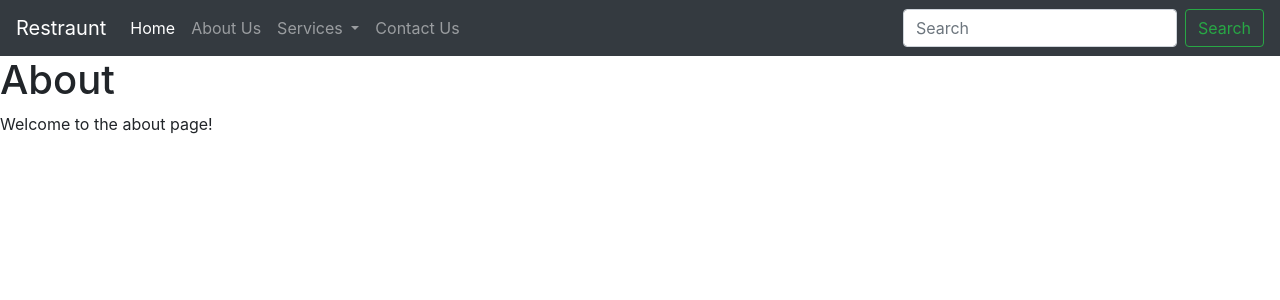
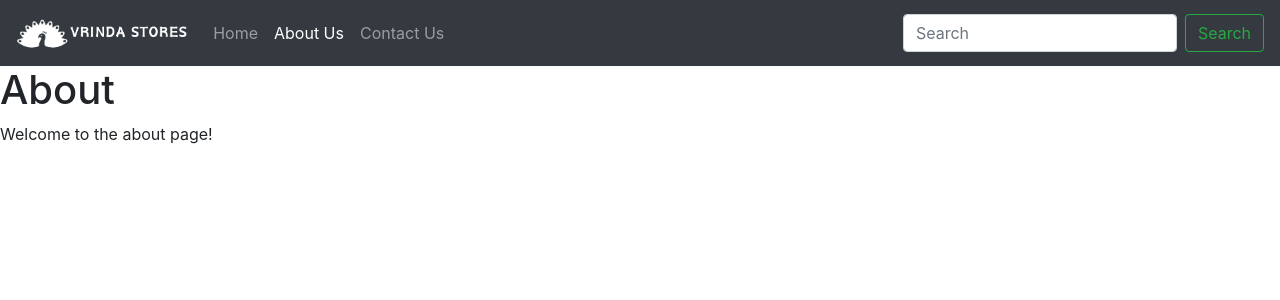
Before and after one commit to TheKaushikGoswami/Django-Website, a Django app: page /about in a window 1280 px wide. Shown: the top 300 px of the page. Run offline with Django 5.2, Linux system fonts and the light colour scheme.

Commit message:
Edit: base & other pages

```diff
--- a/First/templates/about.html
+++ b/First/templates/about.html
@@ -6,3 +6,5 @@
     <h1>About</h1>
     <p> Welcome to the about page!</p>
 {% endblock %}
+
+{% block status1 %}active{% endblock status1 %}
--- a/First/templates/base.html
+++ b/First/templates/base.html
@@ -28,31 +28,22 @@
 
 
     <nav class="navbar navbar-expand-lg navbar-dark bg-dark">
-    <a class="navbar-brand" href="#">Restraunt</a>
+    <a class="navbar-brand" href="#">
+        <img src="./static/img/logo.png" height="40" class="d-inline-block align-top" alt="">
+    </a>
     <button class="navbar-toggler" type="button" data-toggle="collapse" data-target="#navbarSupportedContent" aria-controls="navbarSupportedContent" aria-expanded="false" aria-label="Toggle navigation">
         <span class="navbar-toggler-icon"></span>
     </button>
 
     <div class="collapse navbar-collapse" id="navbarSupportedContent">
         <ul class="navbar-nav mr-auto">
-        <li class="nav-item active">
-            <a class="nav-link" href="/">Home <span class="sr-only">(current)</span></a>
+        <li class="nav-item {% block status %}{% endblock status %}">
+            <a class="nav-link" href="/">Home</a>
         </li>
-        <li class="nav-item">
+        <li class="nav-item {% block status1 %}{% endblock status1 %}">
             <a class="nav-link" href="/about">About Us</a>
         </li>
-        <li class="nav-item dropdown">
-            <a class="nav-link dropdown-toggle" href="/services" role="button" data-toggle="dropdown" aria-expanded="false">
-            Services
-            </a>
-            <div class="dropdown-menu">
-            <a class="dropdown-item" href="#">1st item</a>
-            <a class="dropdown-item" href="#">2nd item</a>
-            <div class="dropdown-divider"></div>
-            <a class="dropdown-item" href="#">Nothing for free?</a>
-            </div>
-        </li>
-        <li class="nav-item">
+        <li class="nav-item {% block status2 %}{% endblock status2 %}">
             <a class="nav-link" href="/contact">Contact Us</a>
         </ul>
         <form class="form-inline my-2 my-lg-0">
@@ -62,6 +53,10 @@
     </div>
     </nav>
 {% block content %}{% endblock content %}
+
+<footer class="text-muted">
+    {% block footer %}{% endblock footer %}
+</footer>
 <!-- Option 1: jQuery and Bootstrap Bundle (includes Popper) -->
 <script src="https://cdn.jsdelivr.net/npm/jquery@3.5.1/dist/jquery.slim.min.js" integrity="sha384-DfXdz2htPH0lsSSs5nCTpuj/zy4C+OGpamoFVy38MVBnE+IbbVYUew+OrCXaRkfj" crossorigin="anonymous"></script>
 <script src="https://cdn.jsdelivr.net/npm/bootstrap@4.6.2/dist/js/bootstrap.bundle.min.js" integrity="sha384-Fy6S3B9q64WdZWQUiU+q4/2Lc9npb8tCaSX9FK7E8HnRr0Jz8D6OP9dO5Vg3Q9ct" crossorigin="anonymous"></script>
--- a/First/templates/contact.html
+++ b/First/templates/contact.html
@@ -35,3 +35,5 @@
     </form>
 </div>
 {% endblock content %}
+
+{% block status2 %}active{% endblock status2 %}
--- a/First/templates/login.html
+++ b/First/templates/login.html
@@ -83,8 +83,9 @@
       </label>
     </div>
     <button class="btn btn-lg btn-primary btn-block" type="submit">Sign in</button>
-    <p class="mt-5 mb-3 text-muted">&copy; Kaushik Goswami</p>
-</form>
+  </form>
+  Didn't register yet? <a href="/register">Register</a>
+  <p class="mt-5 mb-3 text-muted">&copy; Kaushik Goswami</p>
 </div>
 
 {% endblock content %}
--- a/First/templates/register.html
+++ b/First/templates/register.html
@@ -34,4 +34,7 @@
         <button type="submit" class="btn btn-primary">Submit</button>
     </form>
 </div>
+<div class="container mt-4">
+Already have an account? <a href="/login">Login</a>
+</div>
 {% endblock content %}
```
Also changed, not shown: First/static/img/logo.png (added).
